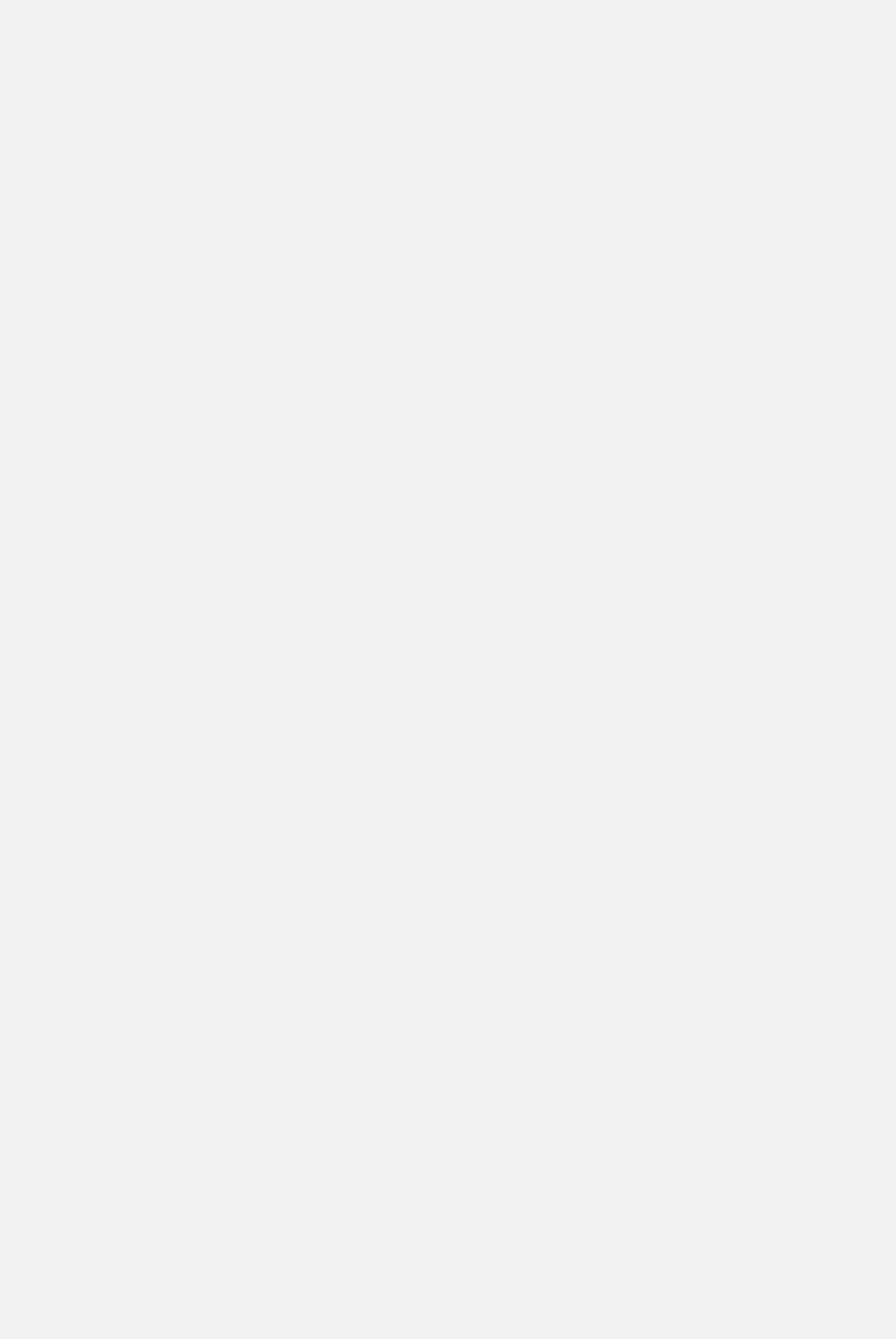
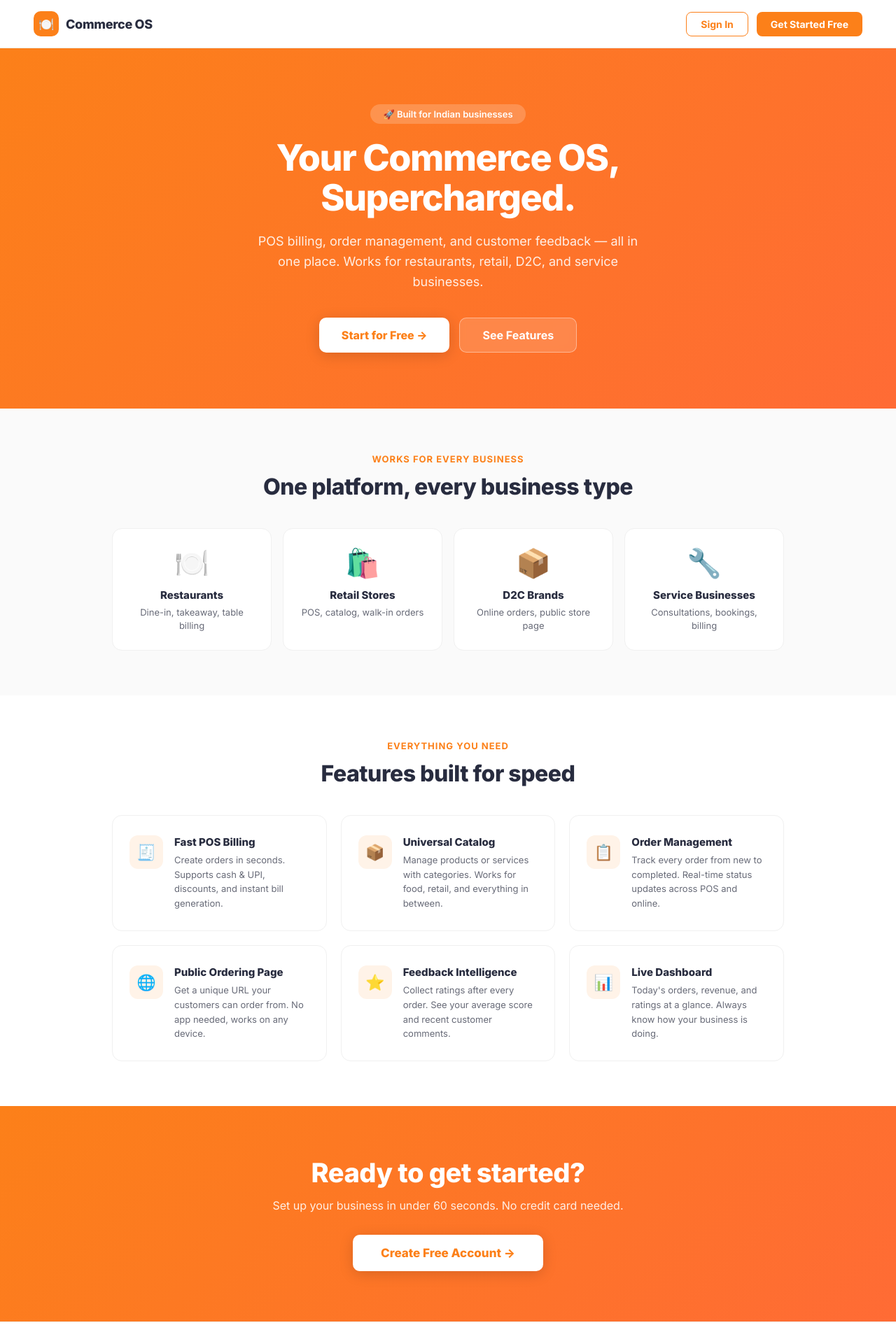
Before and after one commit to Pagya/POS, a Next.js app in the folder frontend/: page / in a window 1280 px wide. Before the commit this address had no page. Shown: the top 1914 px of the page at 70% size. Before the commit the page ends 800 px from the top, so only its background shows below. Built offline with nearby package versions, Linux system fonts and the light colour scheme.

Commit message:
feat: add landing page with features showcase before auth

```diff
--- a/frontend/src/app/page.tsx
+++ b/frontend/src/app/page.tsx
@@ -1,12 +1,117 @@
 'use client';
-import { useEffect } from 'react';
 import { useRouter } from 'next/navigation';
 
-export default function Home() {
+const FEATURES = [
+  { icon: '🧾', title: 'Fast POS Billing', desc: 'Create orders in seconds. Supports cash & UPI, discounts, and instant bill generation.' },
+  { icon: '📦', title: 'Universal Catalog', desc: 'Manage products or services with categories. Works for food, retail, and everything in between.' },
+  { icon: '📋', title: 'Order Management', desc: 'Track every order from new to completed. Real-time status updates across POS and online.' },
+  { icon: '🌐', title: 'Public Ordering Page', desc: 'Get a unique URL your customers can order from. No app needed, works on any device.' },
+  { icon: '⭐', title: 'Feedback Intelligence', desc: 'Collect ratings after every order. See your average score and recent customer comments.' },
+  { icon: '📊', title: 'Live Dashboard', desc: "Today's orders, revenue, and ratings at a glance. Always know how your business is doing." },
+];
+
+const BUSINESS_TYPES = [
+  { emoji: '🍽️', label: 'Restaurants', desc: 'Dine-in, takeaway, table billing' },
+  { emoji: '🛍️', label: 'Retail Stores', desc: 'POS, catalog, walk-in orders' },
+  { emoji: '📦', label: 'D2C Brands', desc: 'Online orders, public store page' },
+  { emoji: '🔧', label: 'Service Businesses', desc: 'Consultations, bookings, billing' },
+];
+
+export default function LandingPage() {
   const router = useRouter();
-  useEffect(() => {
-    const token = localStorage.getItem('token');
-    router.replace(token ? '/dashboard' : '/login');
-  }, [router]);
-  return null;
+
+  return (
+    <div style={{ background: '#fff', minHeight: '100vh', fontFamily: 'Inter, -apple-system, sans-serif', color: '#282C3F' }}>
+
+      {/* Nav */}
+      <nav style={{ display: 'flex', justifyContent: 'space-between', alignItems: 'center', padding: '16px 48px', borderBottom: '1px solid #f0f0f0', position: 'sticky', top: 0, background: '#fff', zIndex: 50 }}>
+        <div style={{ display: 'flex', alignItems: 'center', gap: 10 }}>
+          <div style={{ width: 36, height: 36, background: '#FC8019', borderRadius: 10, display: 'flex', alignItems: 'center', justifyContent: 'center', fontSize: 18 }}>🍽️</div>
+          <span style={{ fontWeight: 800, fontSize: 18, letterSpacing: '-.3px' }}>Commerce OS</span>
+        </div>
+        <div style={{ display: 'flex', gap: 12 }}>
+          <button onClick={() => router.push('/login')} style={{ background: 'transparent', border: '1.5px solid #FC8019', color: '#FC8019', borderRadius: 8, padding: '8px 20px', fontWeight: 700, cursor: 'pointer', fontSize: 14, fontFamily: 'inherit' }}>
+            Sign In
+          </button>
+          <button onClick={() => router.push('/login')} style={{ background: '#FC8019', border: 'none', color: '#fff', borderRadius: 8, padding: '8px 20px', fontWeight: 700, cursor: 'pointer', fontSize: 14, fontFamily: 'inherit' }}>
+            Get Started Free
+          </button>
+        </div>
+      </nav>
+
+      {/* Hero */}
+      <section style={{ background: 'linear-gradient(135deg, #FC8019 0%, #FF6B35 100%)', padding: '80px 48px', textAlign: 'center', color: '#fff' }}>
+        <div style={{ maxWidth: 720, margin: '0 auto' }}>
+          <div style={{ display: 'inline-block', background: 'rgba(255,255,255,.2)', borderRadius: 99, padding: '6px 18px', fontSize: 13, fontWeight: 600, marginBottom: 20, backdropFilter: 'blur(4px)' }}>
+            🚀 Built for Indian businesses
+          </div>
+          <h1 style={{ fontSize: 52, fontWeight: 900, lineHeight: 1.1, letterSpacing: '-1.5px', marginBottom: 20 }}>
+            Your Commerce OS,<br />Supercharged.
+          </h1>
+          <p style={{ fontSize: 18, opacity: .88, lineHeight: 1.6, marginBottom: 36, maxWidth: 560, margin: '0 auto 36px' }}>
+            POS billing, order management, and customer feedback — all in one place. Works for restaurants, retail, D2C, and service businesses.
+          </p>
+          <div style={{ display: 'flex', gap: 14, justifyContent: 'center', flexWrap: 'wrap' }}>
+            <button onClick={() => router.push('/login')} style={{ background: '#fff', color: '#FC8019', border: 'none', borderRadius: 10, padding: '14px 32px', fontWeight: 800, fontSize: 16, cursor: 'pointer', fontFamily: 'inherit', boxShadow: '0 4px 20px rgba(0,0,0,.15)' }}>
+              Start for Free →
+            </button>
+            <button onClick={() => document.getElementById('features')?.scrollIntoView({ behavior: 'smooth' })} style={{ background: 'rgba(255,255,255,.15)', color: '#fff', border: '1.5px solid rgba(255,255,255,.4)', borderRadius: 10, padding: '14px 32px', fontWeight: 700, fontSize: 16, cursor: 'pointer', fontFamily: 'inherit', backdropFilter: 'blur(4px)' }}>
+              See Features
+            </button>
+          </div>
+        </div>
+      </section>
+
+      {/* Business types */}
+      <section style={{ padding: '64px 48px', background: '#FAFAFA' }}>
+        <div style={{ maxWidth: 960, margin: '0 auto' }}>
+          <p style={{ textAlign: 'center', fontSize: 13, fontWeight: 700, color: '#FC8019', textTransform: 'uppercase', letterSpacing: '1px', marginBottom: 12 }}>Works for every business</p>
+          <h2 style={{ textAlign: 'center', fontSize: 32, fontWeight: 900, letterSpacing: '-.5px', marginBottom: 40 }}>One platform, every business type</h2>
+          <div style={{ display: 'grid', gridTemplateColumns: 'repeat(auto-fit, minmax(200px, 1fr))', gap: 16 }}>
+            {BUSINESS_TYPES.map(b => (
+              <div key={b.label} style={{ background: '#fff', borderRadius: 14, padding: '24px 20px', textAlign: 'center', border: '1.5px solid #F0F0F0', transition: 'border-color .15s' }}>
+                <div style={{ fontSize: 40, marginBottom: 12 }}>{b.emoji}</div>
+                <div style={{ fontWeight: 800, fontSize: 15, marginBottom: 6 }}>{b.label}</div>
+                <div style={{ fontSize: 13, color: '#686B78', lineHeight: 1.5 }}>{b.desc}</div>
+              </div>
+            ))}
+          </div>
+        </div>
+      </section>
+
+      {/* Features */}
+      <section id="features" style={{ padding: '64px 48px' }}>
+        <div style={{ maxWidth: 960, margin: '0 auto' }}>
+          <p style={{ textAlign: 'center', fontSize: 13, fontWeight: 700, color: '#FC8019', textTransform: 'uppercase', letterSpacing: '1px', marginBottom: 12 }}>Everything you need</p>
+          <h2 style={{ textAlign: 'center', fontSize: 32, fontWeight: 900, letterSpacing: '-.5px', marginBottom: 40 }}>Features built for speed</h2>
+          <div style={{ display: 'grid', gridTemplateColumns: 'repeat(auto-fit, minmax(280px, 1fr))', gap: 20 }}>
+            {FEATURES.map(f => (
+              <div key={f.title} style={{ background: '#fff', borderRadius: 14, padding: '28px 24px', border: '1.5px solid #F0F0F0', display: 'flex', gap: 16, alignItems: 'flex-start' }}>
+                <div style={{ width: 48, height: 48, background: '#FFF3E8', borderRadius: 12, display: 'flex', alignItems: 'center', justifyContent: 'center', fontSize: 22, flexShrink: 0 }}>{f.icon}</div>
+                <div>
+                  <div style={{ fontWeight: 800, fontSize: 15, marginBottom: 6 }}>{f.title}</div>
+                  <div style={{ fontSize: 13, color: '#686B78', lineHeight: 1.6 }}>{f.desc}</div>
+                </div>
+              </div>
+            ))}
+          </div>
+        </div>
+      </section>
+
+      {/* CTA */}
+      <section style={{ background: 'linear-gradient(135deg, #FC8019 0%, #FF6B35 100%)', padding: '72px 48px', textAlign: 'center', color: '#fff' }}>
+        <h2 style={{ fontSize: 38, fontWeight: 900, letterSpacing: '-.5px', marginBottom: 14 }}>Ready to get started?</h2>
+        <p style={{ fontSize: 16, opacity: .88, marginBottom: 32 }}>Set up your business in under 60 seconds. No credit card needed.</p>
+        <button onClick={() => router.push('/login')} style={{ background: '#fff', color: '#FC8019', border: 'none', borderRadius: 10, padding: '16px 40px', fontWeight: 800, fontSize: 17, cursor: 'pointer', fontFamily: 'inherit', boxShadow: '0 4px 20px rgba(0,0,0,.15)' }}>
+          Create Free Account →
+        </button>
+      </section>
+
+      {/* Footer */}
+      <footer style={{ padding: '24px 48px', borderTop: '1px solid #f0f0f0', display: 'flex', justifyContent: 'space-between', alignItems: 'center', fontSize: 13, color: '#9ca3af' }}>
+        <span>© 2025 Commerce OS</span>
+        <span>Built with ❤️ for Indian businesses</span>
+      </footer>
+    </div>
+  );
 }
```
